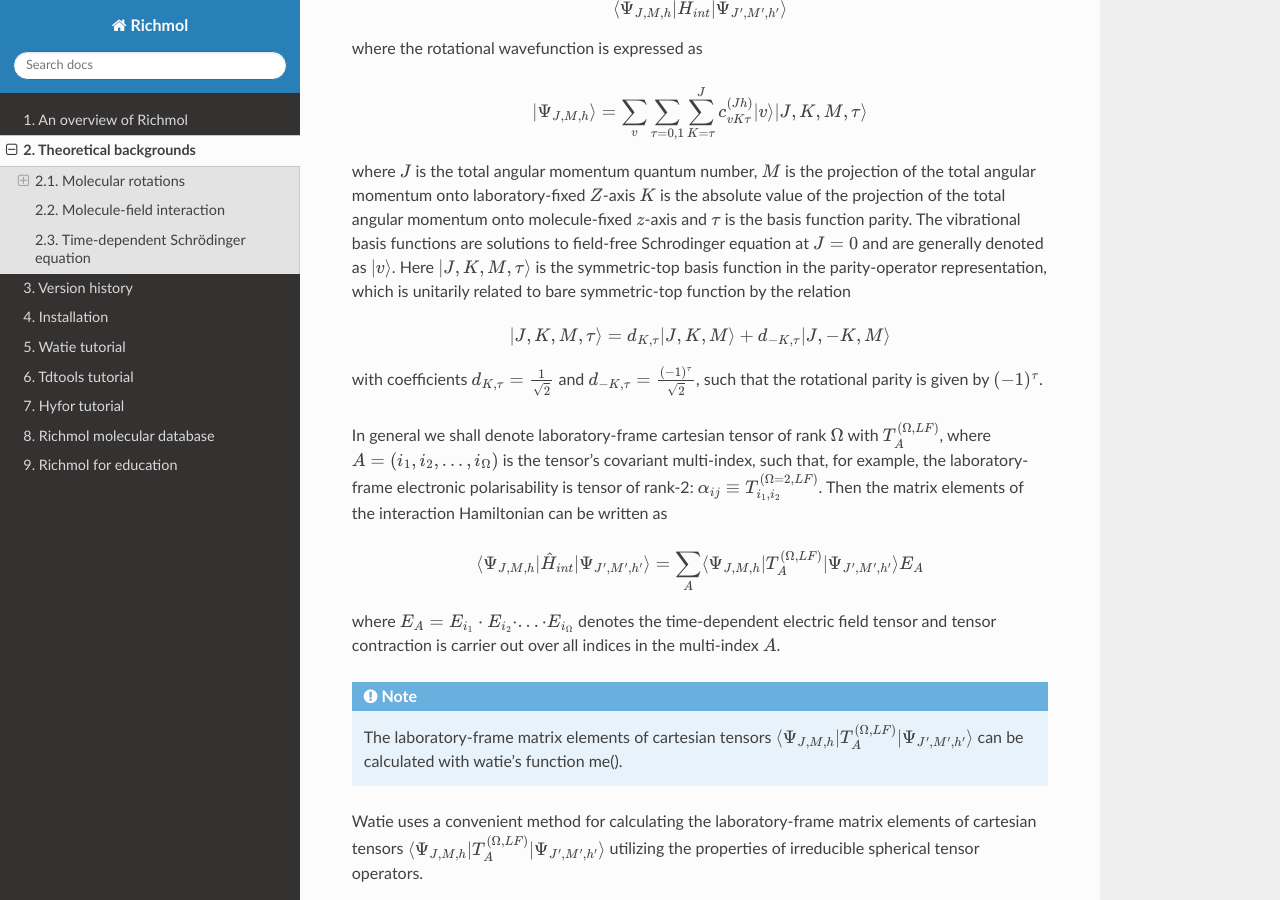
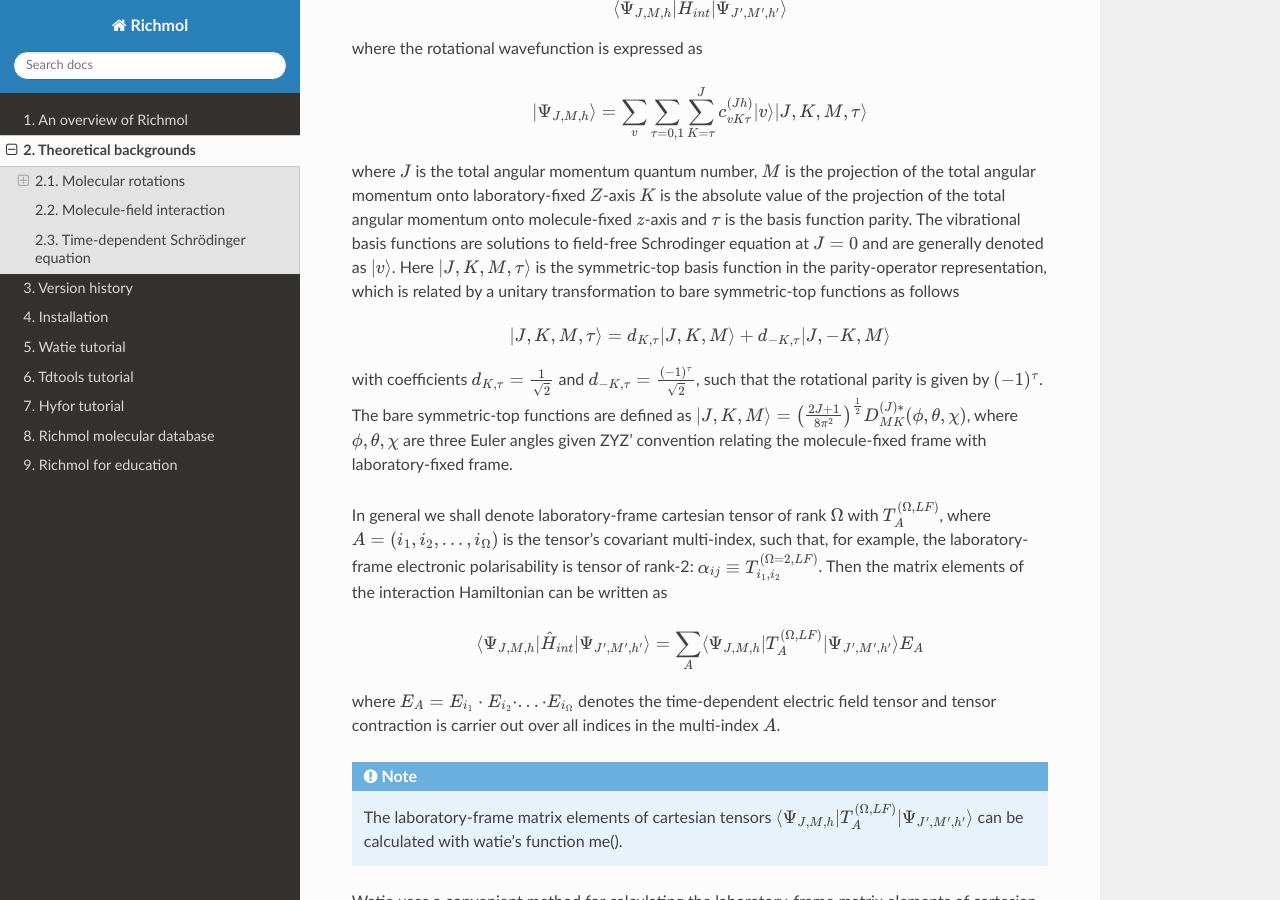
Before and after one commit to CFEL-CMI/richmol, a Sphinx documentation site: the page built from doc/source/theory.rst, in a window 1280 px wide and 900 px high, scrolled down 3754 px. Built offline with Sphinx 7.4.7 and the Read the Docs theme 2.0.0, drawn with Linux system fonts in a browser that asks for light colours; some of the changed text lies outside the part shown.

Commit message:
updates to theory section

```diff
--- a/doc/source/theory.rst
+++ b/doc/source/theory.rst
@@ -197,14 +197,17 @@ where the rotational wavefunction is expressed as
 where :math:`J` is the total angular momentum quantum number, :math:`M` is the projection of the total angular momentum onto laboratory-fixed :math:`Z`-axis
 :math:`K` is the absolute value of the projection of the total angular momentum onto molecule-fixed :math:`z`-axis and :math:`\tau` is the basis function parity. The vibrational basis functions
 are solutions to field-free Schrodinger equation at :math:`J=0` and are generally denoted as :math:`|v\rangle`.
-Here :math:`|J,K,M,\tau\rangle` is the symmetric-top basis function in the parity-operator representation, which is unitarily related to bare symmetric-top function by the relation
+Here :math:`|J,K,M,\tau\rangle` is the symmetric-top basis function in the parity-operator representation, which is related by a unitary transformation to bare symmetric-top functions as follows
 
 
 .. math::
 
     |J,K,M,\tau\rangle=d_{K, \tau}|J,K,M\rangle + d_{-K, \tau}|J,-K,M\rangle
 
-with coefficients :math:`d_{K, \tau} = \frac{1}{\sqrt{2}}` and :math:`d_{-K, \tau} = \frac{(-1)^{\tau}}{\sqrt{2}}`, such that the rotational parity is given by :math:`(-1)^{\tau}`.
+with coefficients :math:`d_{K, \tau} = \frac{1}{\sqrt{2}}` and :math:`d_{-K, \tau} = \frac{(-1)^{\tau}}{\sqrt{2}}`, such that the rotational parity is given by :math:`(-1)^{\tau}`. The bare symmetric-top functions
+are defined as :math:`|J,K,M\rangle = \left(\frac{2J+1}{8\pi^2}\right)^{\frac{1}{2}}D^{(J)*}_{MK}(\phi,\theta,\chi)`, where :math:`\phi,\theta,\chi` are three Euler angles given ZYZ' convention relating the molecule-fixed frame
+with laboratory-fixed frame.
+
 
 In general we shall denote laboratory-frame cartesian tensor of rank :math:`\Omega` with :math:`T^{(\Omega,LF)}_A`, where :math:`A=(i_1,i_2,...,i_{\Omega})` is the tensor's covariant multi-index,
 such that, for example, the laboratory-frame electronic polarisability is tensor of rank-2: :math:`\alpha_{ij} \equiv T^{(\Omega=2,LF)}_{i_1,i_2}`. Then the matrix elements of the interaction Hamiltonian can be written as
@@ -317,9 +320,10 @@ In elements :math:`\langle v | T^{(\Omega,MF)}_{A'} | v' \rangle_Q` the integrat
 The molecule-fixed cartesian elements of molecule-field interaction tensors :math:`T^{(\Omega,MF)}_{A'}` are functions of internal coordinates and are routinely evaluated by fitting a predefined functional form
 to a set of point-calculations at various geometries of the system.
 
+.. note::
 
-The elements of the :math:`\textit{K-tensor}` carry information about the molecule-fixed properties of the rotational-vibrational wavefunctions involved in the transition, whereas
-the :math:`\textit{M-tensor}` refers to laboratory-fixed properties.
+  The elements of the :math:`\textit{K-tensor}` carry information about the molecule-fixed properties of the rotational-vibrational wavefunctions involved in the transition, whereas
+  the :math:`\textit{M-tensor}` refers to laboratory-fixed properties. Both tensors are stored in richmol-format files <molecule_name>_<tensor_name>_j<J>_j<J'>.rchm.
 
 Time-dependent Schrödinger equation
 ===================================
```
